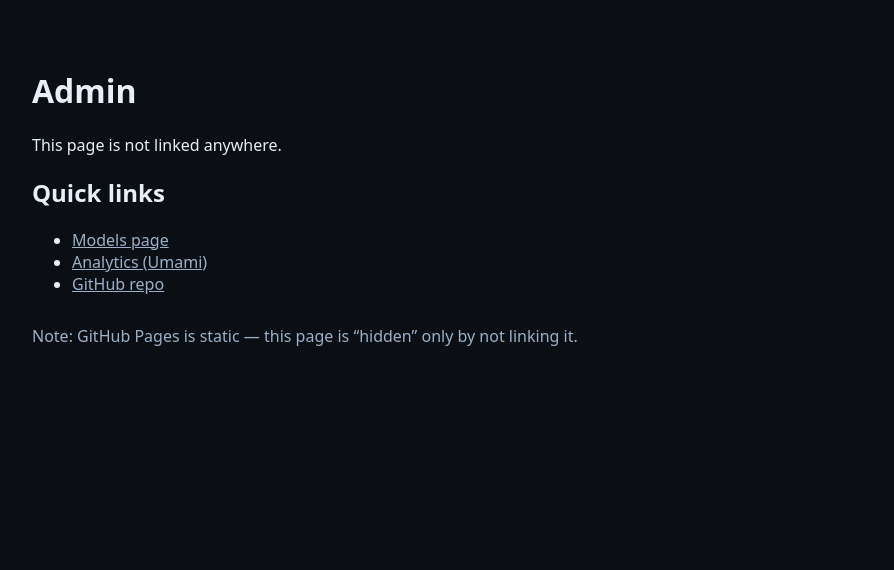
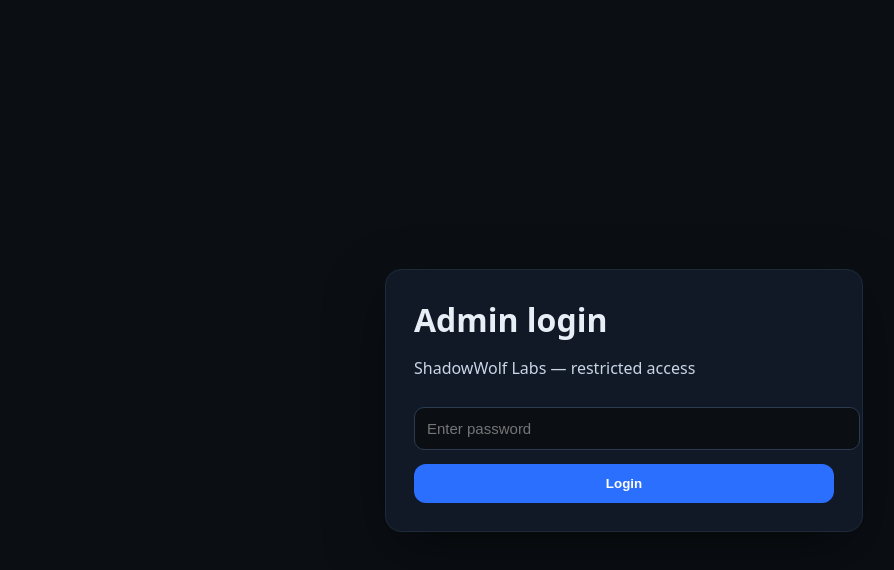
Before and after one commit to Sud0l/sud0l.github.io, a plain HTML site: page admin/index.html in a window 1280 px wide. Shown: the whole page, without its empty margins (16-910 px from the left). Drawn offline with Linux system fonts and the light colour scheme.

Commit message:
Update index.html

```diff
--- a/admin/index.html
+++ b/admin/index.html
@@ -1,24 +1,125 @@
 <!doctype html>
 <html lang="en">
 <head>
-  <meta charset="utf-8">
+  <meta charset="utf-8" />
   <title>Admin — ShadowWolf Labs</title>
-  <meta name="viewport" content="width=device-width, initial-scale=1">
-  <link rel="icon" href="/favicon.png">
+  <meta name="viewport" content="width=device-width, initial-scale=1" />
+
+  <style>
+    body {
+      margin:0;
+      font-family:system-ui, sans-serif;
+      background:#0b0f14;
+      color:#e8eef6;
+      display:flex;
+      align-items:center;
+      justify-content:center;
+      min-height:100vh;
+    }
+
+    .card {
+      background:#111826;
+      border:1px solid #1d2a3a;
+      border-radius:16px;
+      padding:28px;
+      max-width:420px;
+      width:100%;
+      box-shadow:0 20px 60px rgba(0,0,0,.45);
+    }
+
+    h1 { margin:0 0 10px; }
+    p { color:#c9d6e6; }
+
+    input {
+      width:100%;
+      padding:12px;
+      margin-top:12px;
+      border-radius:10px;
+      border:1px solid #2a3b52;
+      background:#0b0f14;
+      color:#e8eef6;
+      font-size:15px;
+    }
+
+    button {
+      margin-top:14px;
+      width:100%;
+      padding:12px;
+      border-radius:12px;
+      border:none;
+      background:#2b6fff;
+      color:#fff;
+      font-weight:700;
+      cursor:pointer;
+    }
+
+    .admin {
+      display:none;
+    }
+
+    .links a {
+      display:block;
+      margin:10px 0;
+      color:#9bb0c7;
+      text-decoration:none;
+    }
+
+    .links a:hover {
+      text-decoration:underline;
+    }
+
+    .error {
+      color:#ff6b6b;
+      margin-top:10px;
+      display:none;
+    }
+  </style>
 </head>
-<body style="font-family:system-ui;background:#0b0f14;color:#e8eef6;padding:40px;">
-  <h1>Admin</h1>
-  <p>This page is not linked anywhere.</p>
 
-  <h2>Quick links</h2>
-  <ul>
-    <li><a href="/models/" style="color:#9bb0c7;">Models page</a></li>
-    <li><a href="https://cloud.umami.is" style="color:#9bb0c7;">Analytics (Umami)</a></li>
-    <li><a href="https://github.com/Sud0l/sud0l.github.io" style="color:#9bb0c7;">GitHub repo</a></li>
-  </ul>
+<body>
 
-  <p style="color:#9bb0c7;margin-top:30px;">
-    Note: GitHub Pages is static — this page is “hidden” only by not linking it.
-  </p>
+<div class="card" id="login">
+  <h1>Admin login</h1>
+  <p>ShadowWolf Labs — restricted access</p>
+
+  <input type="password" id="password" placeholder="Enter password" />
+  <button onclick="login()">Login</button>
+
+  <div class="error" id="error">Wrong password</div>
+</div>
+
+<div class="card admin" id="admin">
+  <h1>Admin panel</h1>
+  <p>Welcome. Keep this page private.</p>
+
+  <div class="links">
+    <a href="https://cloud.umami.is" target="_blank">📊 Analytics (Umami)</a>
+    <a href="https://github.com/Sud0l/sud0l.github.io" target="_blank">🗂 GitHub Repository</a>
+    <a href="../models.html">📦 View models page</a>
+    <a href="../index.html">🏠 Back to homepage</a>
+  </div>
+</div>
+
+<script>
+  const PASSWORD = "CHANGE_THIS_PASSWORD";
+
+  function login() {
+    const input = document.getElementById("password").value;
+    if (input === PASSWORD) {
+      document.getElementById("login").style.display = "none";
+      document.getElementById("admin").style.display = "block";
+      sessionStorage.setItem("admin", "true");
+    } else {
+      document.getElementById("error").style.display = "block";
+    }
+  }
+
+  // Keep logged in during session
+  if (sessionStorage.getItem("admin") === "true") {
+    document.getElementById("login").style.display = "none";
+    document.getElementById("admin").style.display = "block";
+  }
+</script>
+
 </body>
 </html>
```
